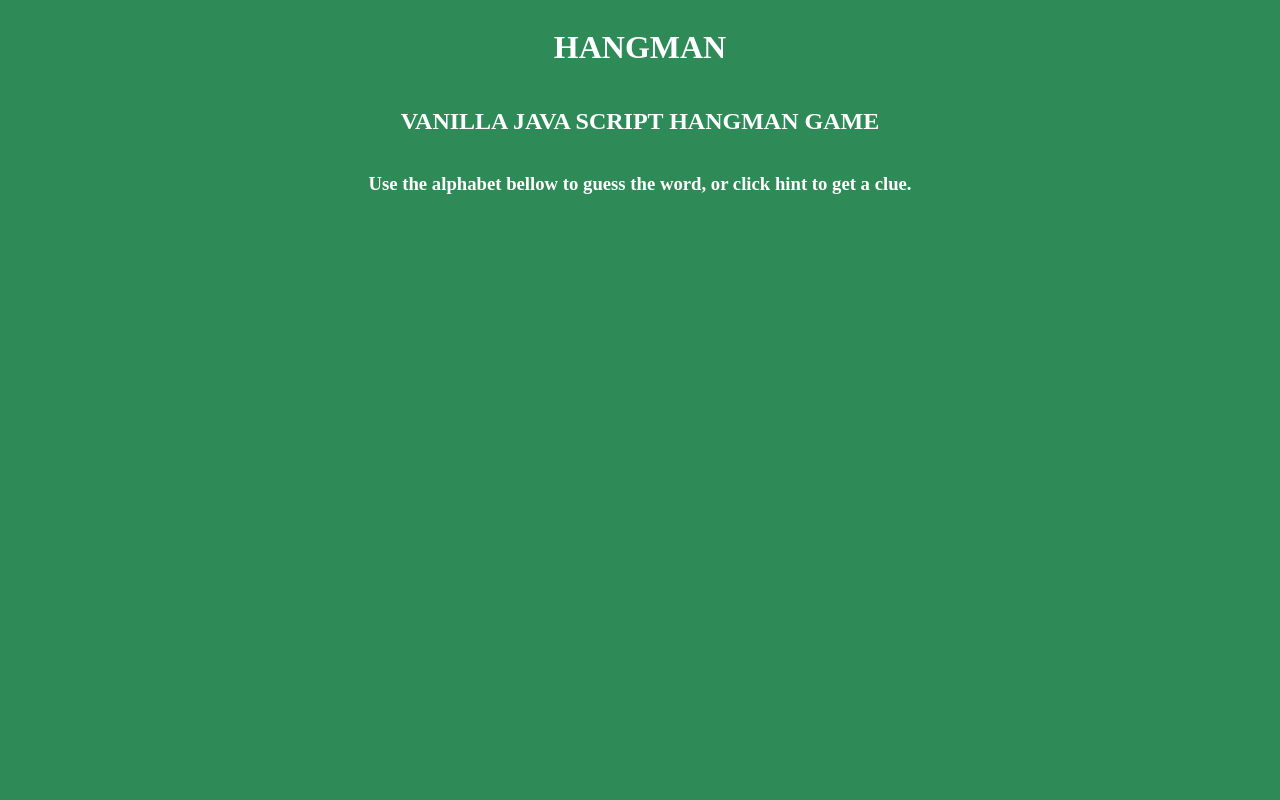
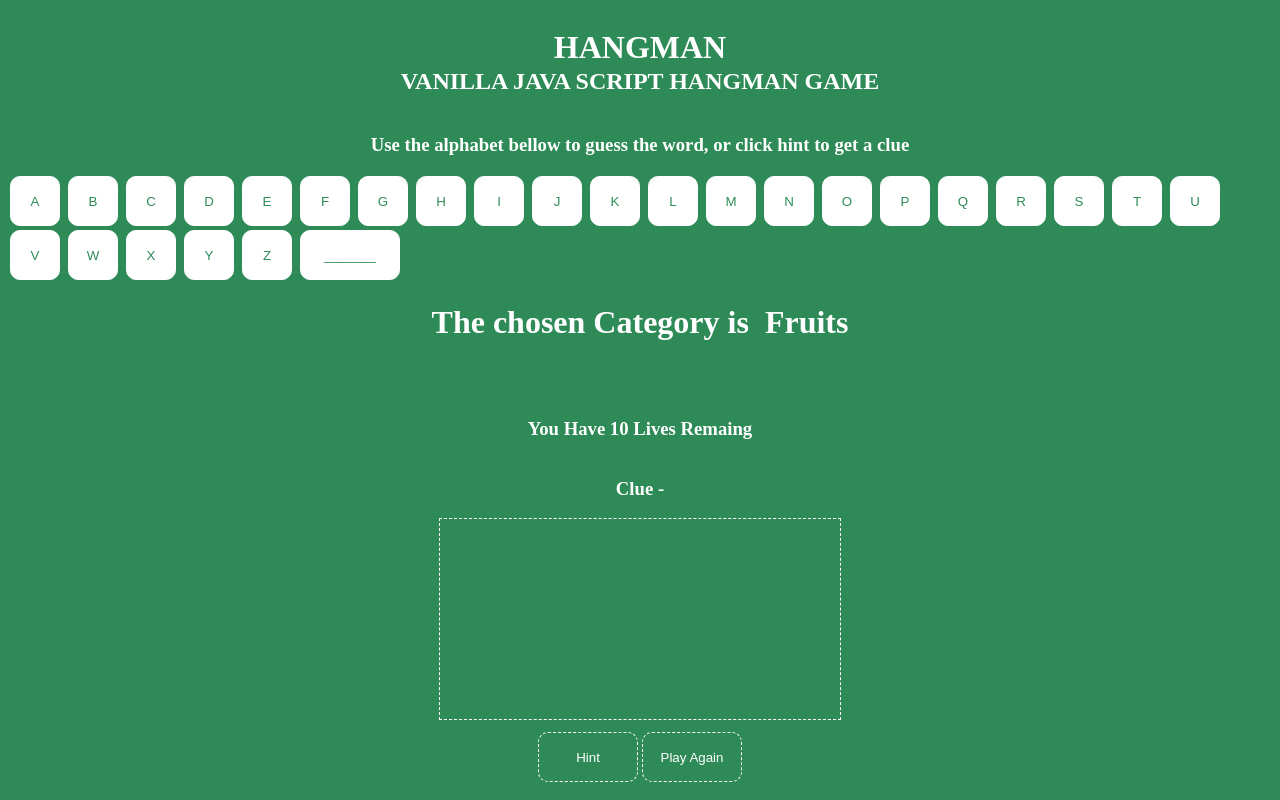
Before and after one commit to StojanovIvann/JSHomeworks, a plain HTML site: page Witner Homework/Hangman Game/index.html in a window 1280 px wide. Drawn offline with Linux system fonts and the light colour scheme.

Commit message:
winter homewrok

```diff
--- a/Witner Homework/Hangman Game/index.html
+++ b/Witner Homework/Hangman Game/index.html
@@ -7,17 +7,60 @@
     <link rel="stylesheet" href="style.css">
 </head>
 <body>
-    <div id="headers">
-        <h1>HANGMAN</h1>
-        <h2>VANILLA JAVA SCRIPT HANGMAN GAME</h2>
-        <h3>Use the alphabet bellow to guess the word, or click hint to get a clue.</h3>
-    </div>
+       <div id="headers">
+        <h1 class="headerFirst">HANGMAN</h1>
+        <h2 class="headerSecond">VANILLA JAVA SCRIPT HANGMAN GAME</h2>
+        <h3>Use the alphabet bellow to guess the word, or click hint to get a clue</h3>
+       </div>
 
-    <div id="alphabetDiv"></div>
-    <div id="livesDiv"></div>
-    <div id="wordDiv"></div>
-    <div id="categoryDiv"></div>
-    <div id="clueDiv"></div>
+       <div id="buttons">
+        <button class='alphabets'onclick="printLetter('A')">A</button>
+        <button class='alphabets'onclick="printLetter('B')">B</button>
+        <button class='alphabets'onclick="printLetter('C')">C</button>
+        <button class='alphabets'onclick="printLetter('D')">D</button>
+        <button class='alphabets'onclick="printLetter('E')">E</button>
+        <button class='alphabets'onclick="printLetter('F')">F</button>
+        <button class='alphabets'onclick="printLetter('G')">G</button>
+        <button class='alphabets'onclick="printLetter('H')">H</button>
+        <button class='alphabets'onclick="printLetter('I')">I</button>
+        <button class='alphabets'onclick="printLetter('J')">J</button>
+        <button class='alphabets'onclick="printLetter('K')">K</button>
+        <button class='alphabets'onclick="printLetter('L')">L</button>
+        <button class='alphabets'onclick="printLetter('M')">M</button>
+        <button class='alphabets'onclick="printLetter('N')">N</button>
+        <button class='alphabets'onclick="printLetter('O')">O</button>
+        <button class='alphabets'onclick="printLetter('P')">P</button>
+        <button class='alphabets'onclick="printLetter('Q')">Q</button>
+        <button class='alphabets'onclick="printLetter('R')">R</button>
+        <button class='alphabets'onclick="printLetter('S')">S</button>
+        <button class='alphabets'onclick="printLetter('T')">T</button>
+        <button class='alphabets'onclick="printLetter('U')">U</button>
+        <button class='alphabets'onclick="printLetter('V')">V</button>
+        <button class='alphabets'onclick="printLetter('W')">W</button>
+        <button class='alphabets'onclick="printLetter('X')">X</button>
+        <button class='alphabets'onclick="printLetter('Y')">Y</button>
+        <button class='alphabets'onclick="printLetter('Z')">Z</button>
+        <button id="space" onclick="space()">_______</button>
+       </div>
+       <div id="category">
+            <h1>The chosen Category is &nbsp;</h1>
+        <h1 id="categoryHeader"></h1>
+       </div>
+       <h3 id="finalWord"></h3>
+       <div id="lives"></div>
+       <div id="clue">
+        <h3 id="clueHeader">Clue -</h3>
+        <h3 id="displayClue"></h3>
+
+       </div>
+       <div id="clueBox"></div>
+       <div id="hintAndRestart">
+        <button id="hint">Hint</button>
+        <button id="restart">Play Again</button>
+       </div>
+
+
+
     <script src="script.js"></script>
 </body>
 </html>
--- a/Witner Homework/Hangman Game/script.js
+++ b/Witner Homework/Hangman Game/script.js
@@ -1,26 +1,130 @@
-let alphabetDiv = document.getElementById('alphabetDiv');
-let categoryDiv = document.getElementById('categoryDiv');
-let livesDiv = document.getElementById('livesDiv');
-let wordDiv = document.getElementById('wordDiv');
-
-let remainingLives = 10;
-
-let alphabetArray =  ['a', 'b', 'c', 'd', 'e', 'f', 'g', 'h',
-'i', 'j', 'k', 'l', 'm', 'n', 'o', 'p', 'q', 'r', 's',
-'t', 'u', 'v', 'w', 'x', 'y', 'z'];
-
-let category = ['Moovies', 'LaLiga', 'Fruits', 'Cloating' ];
-
-let clue = ['Couple demon hunting', 'Messi played at', 'Monkeys loves it', 'When you are cold you put on?'];
-
-let word = ['The Conjuring', 'Barcelona', 'Banana', 'Jacket'];
-
-let answer = ' ';
-
-let guesses = [];
+let alphabet = document.getElementsByClassName('alphabets');
+// console.log(alphabet);
+let restart = document.getElementById('restart');
+let hint = document.getElementById('hint');
+let livesDiv = document.getElementById('lives');
+let categoryDiv = document.getElementById('categoryHeader');
+let finalWord = document.getElementById('finalWord');
+let hangBox = document.getElementById('clueBox')
+let clue = document.getElementById('displayClue');
 
 
-function generateWord (wordArray){
-    return [Math.floor(Math.random() * wordArray.length)]
+
+let remainigLives = 10;
+let guess = ' ';
+const category = [
+    'Moovies',
+    'Football',
+    'Music',
+    'Fruits',
+    'Programing Languages'
+];
+const words= [
+    'SPIDERMAN',
+    'RONALDO',
+    'BLUZZ',
+    'BANANA',
+    'JAVA SCRIPT'
+]
+
+const clues = [
+    'Superhero moovie',
+    'The GOAT',
+    'Type of music',
+    'Monkey',
+    'This program is made with'
+]
+
+function space(){
+    finalWord.innerText += " ";
 }
-generateWord(word);
+function lives(){
+   livesDiv.innerHTML=` <h3> You Have ${remainigLives} Lives Remaing  </h3>`
+}
+lives()
+function chosenCategory(){
+    let chosenCategory = category[Math.floor(Math.random() * category.length)]
+    categoryDiv.innerText =  chosenCategory
+}
+
+chosenCategory();
+function printLetter(letter) {
+    let index;
+    let currentWord;
+
+    switch (categoryDiv.innerText) {
+        case "Moovies":
+            index = 0;
+            currentWord = words[index];
+            break;
+        case "Football":
+            index = 1;
+            currentWord = words[index];
+            break;
+        case "Music":
+            index = 2;
+            currentWord = words[index];
+            break;
+        case "Fruits":
+            index = 3;
+            currentWord = words[index];
+            break;
+        case "Programing Languages":
+            index = 4;
+            currentWord = words[index];
+            break;
+        default:
+            // Handle other categories or throw an error
+            break;
+    }
+
+    if (currentWord.includes(letter)) {
+        for (let i = 0; i < currentWord.length; i++) {
+            if (currentWord[i] === letter) {
+                finalWord.innerText = finalWord.innerText.slice(0, i) + letter + finalWord.innerText.slice(i + 1);
+            }
+        }
+
+        if (finalWord.innerText === currentWord) {
+            hangBox.innerHTML = `<h1> You win </h1>`;
+        }
+    } else {
+        console.log('lost');
+        livesDiv.innerHTML = `<h3> You Have ${remainigLives--} Lives Remaining </h3>`;
+        if (remainigLives === 0) {
+            hangBox.innerHTML = `<h1> You Lost </h1>`;
+        }
+    }
+}
+
+    function getAClue(){
+    if(clue.innerText == ''){
+        if(categoryDiv.innerText === "Moovies"){
+            clue.innerText += ` ${clues[0]}`
+        }
+        else if(categoryDiv.innerText === "Football"){
+            clue.innerText += ` ${clues[1]}`
+        }
+        else if(categoryDiv.innerText === "Music"){
+            clue.innerText += ` ${clues[2]}`
+        }
+        else if(categoryDiv.innerText === "Fruits"){
+            clue.innerText += ` ${clues[3]}`
+        }
+        else if(categoryDiv.innerText === "Programing Languages"){
+            clue.innerText += `${clues[4]}`
+        }
+    }
+
+}
+hint.addEventListener('click', function(){
+    getAClue();
+})
+
+restart.addEventListener('click',function(){
+    hangBox.innerHTML = ' ';
+    chosenCategory();
+    clue.innerText = '';
+    remainigLives = 10;
+    finalWord.innerText = ' ';
+})
```
